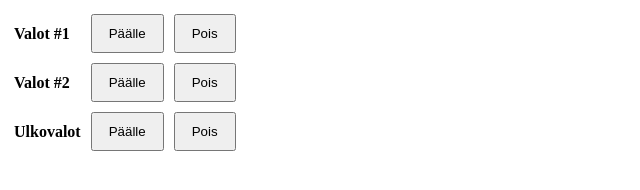
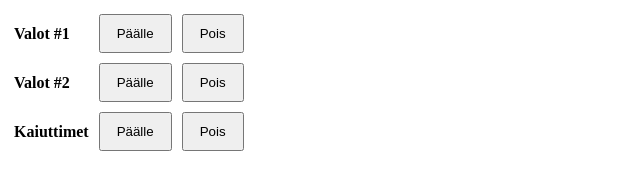
Before and after one commit to vsaarinen/home-automation, a website: page public/index.html in a window 1280 px wide. Shown: the whole page, without its empty margins (0-640 px from the left). Drawn offline with Linux system fonts and the light colour scheme.

Commit message:
Rename button label

```diff
--- a/public/index.html
+++ b/public/index.html
@@ -42,7 +42,7 @@ button {
     <td><button onclick="httpGetAsync('/groups/2/disable')">Pois</button></td>
   </tr>
   <tr>
-    <td><strong>Ulkovalot</strong></td>
+    <td><strong>Kaiuttimet</strong></td>
     <td><button onclick="httpGetAsync('/groups/3/enable')">Päälle</button></td>
     <td><button onclick="httpGetAsync('/groups/3/disable')">Pois</button></td>
   </tr>
```
